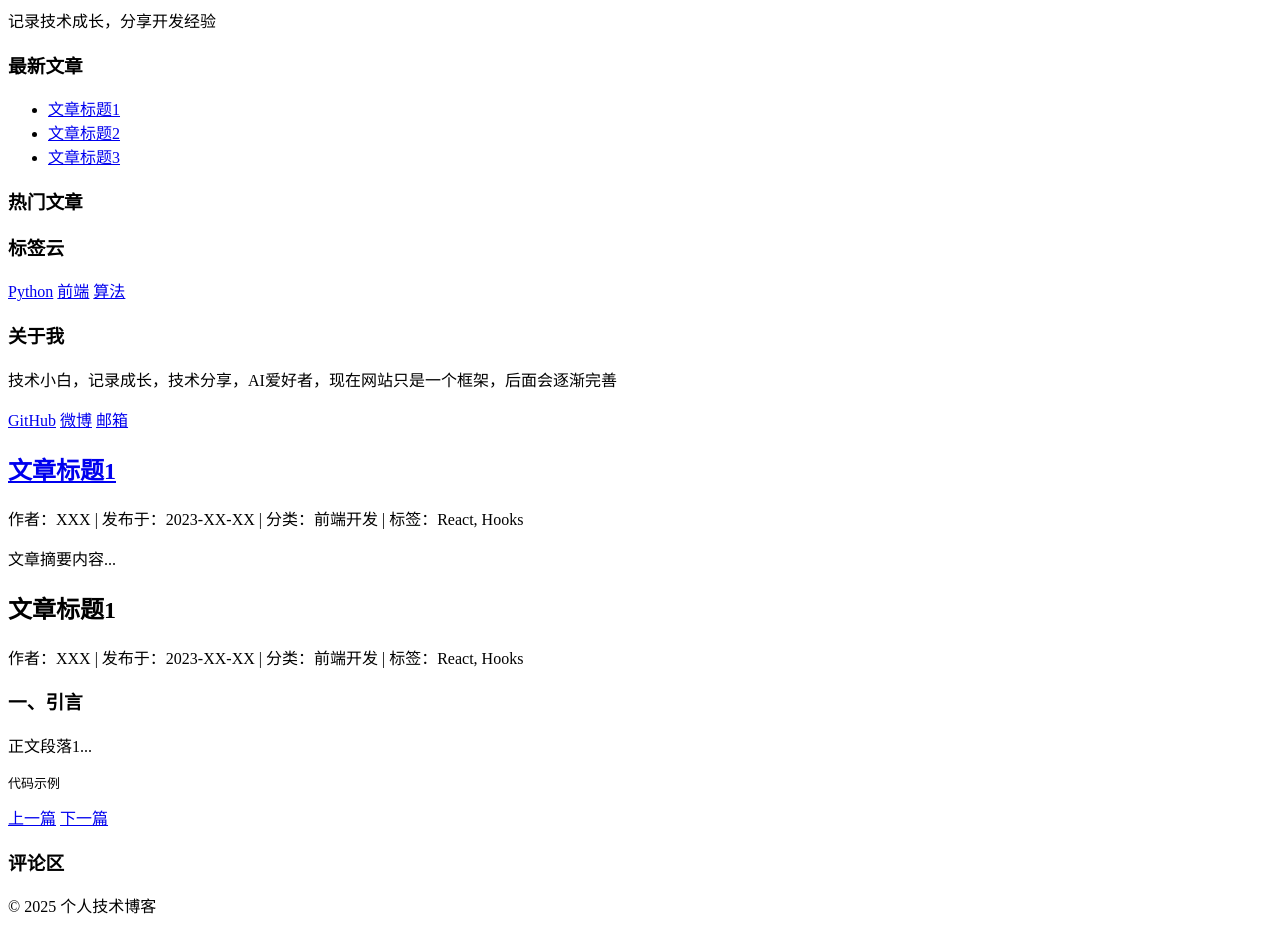
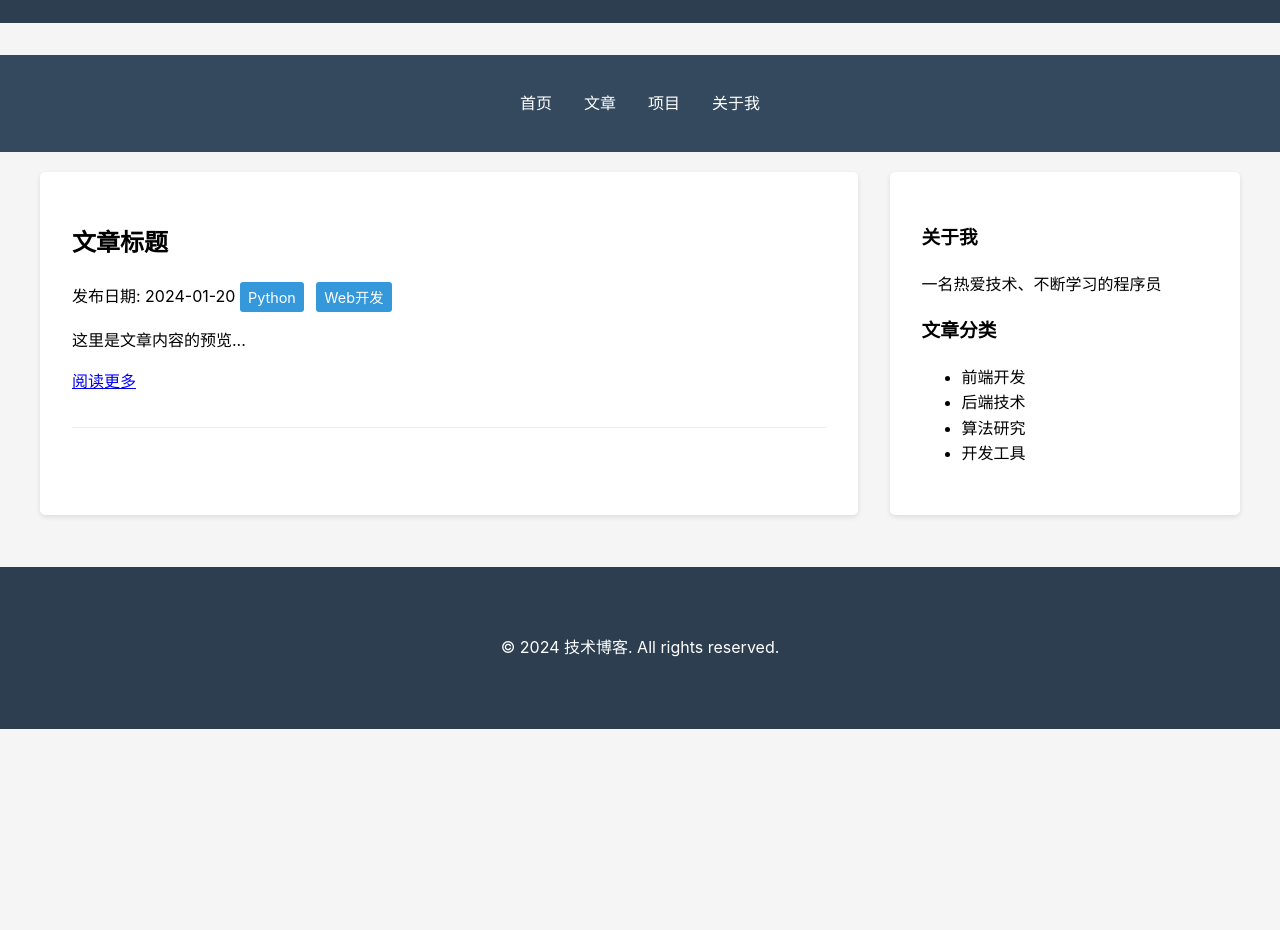
Before and after one commit to Bandwe/Bandwe.github.io, a plain HTML site: page index.html in a window 1280 px wide. Shown: the part 217-1147 px from the top of the page. After the commit the page ends 946 px from the top, so only its background shows below. Drawn offline with Linux system fonts and the light colour scheme.

Commit message:
Update index.html

```diff
--- a/index.html
+++ b/index.html
@@ -3,107 +3,156 @@
 <head>
     <meta charset="UTF-8">
     <meta name="viewport" content="width=device-width, initial-scale=1.0">
-    <meta name="description" content="个人技术博客 - 分享技术成长与思考">
-    <meta name="keywords" content="技术博客,编程,前端,后端,开发笔记">
-    <link rel="stylesheet" href="style.css"> <!-- 引入CSS样式表 -->
-    <title>个人技术博客 - 我的技术成长之路</title>
+    <title>程序员技术博客</title>
+    <style>
+        body {
+            font-family: -apple-system, BlinkMacSystemFont, "Segoe UI", Roboto, "Helvetica Neue", Arial, sans-serif;
+            line-height: 1.6;
+            margin: 0;
+            padding: 0;
+            background-color: #f5f5f5;
+        }
+
+        .container {
+            max-width: 1200px;
+            margin: 0 auto;
+            padding: 20px;
+        }
+
+        header {
+            background-color: #2c3e50;
+            color: white;
+            padding: 2rem 0;
+            margin-bottom: 2rem;
+        }
+
+        .header-content {
+            text-align: center;
+        }
+
+        nav {
+            background-color: #34495e;
+            padding: 1rem 0;
+        }
+
+        nav ul {
+            list-style: none;
+            padding: 0;
+            margin: 0;
+            display: flex;
+            justify-content: center;
+        }
+
+        nav ul li {
+            margin: 0 1rem;
+        }
+
+        nav ul li a {
+            color: white;
+            text-decoration: none;
+        }
+
+        main {
+            display: grid;
+            grid-template-columns: 7fr 3fr;
+            gap: 2rem;
+        }
+
+        .blog-posts {
+            background-color: white;
+            padding: 2rem;
+            border-radius: 5px;
+            box-shadow: 0 2px 5px rgba(0,0,0,0.1);
+        }
+
+        .sidebar {
+            background-color: white;
+            padding: 2rem;
+            border-radius: 5px;
+            box-shadow: 0 2px 5px rgba(0,0,0,0.1);
+        }
+
+        article {
+            margin-bottom: 2rem;
+            padding-bottom: 2rem;
+            border-bottom: 1px solid #eee;
+        }
+
+        footer {
+            text-align: center;
+            padding: 2rem 0;
+            background-color: #2c3e50;
+            color: white;
+            margin-top: 2rem;
+        }
+
+        .tag {
+            display: inline-block;
+            background-color: #3498db;
+            color: white;
+            padding: 0.2rem 0.5rem;
+            border-radius: 3px;
+            margin-right: 0.5rem;
+            font-size: 0.9rem;
+        }
+    </style>
 </head>
-
 <body>
-    <!-- 头部导航 -->
     <header>
-        <nav>
-            <ul>
-                <li><a href="#">首页</a></li>
-                <li><a href="#">分类</a></li>
-                <li><a href="#">标签</a></li>
-                <li><a href="#">关于我</a></li>
-                <li><a href="#">归档</a></li>
-            </ul>
-        </nav>
-        <h1>我的技术博客</h1>
-        <p>记录技术成长，分享开发经验</p>
+        <div class="container header-content">
+            <h1>技术探索之路</h1>
+            <p>分享编程经验，记录技术成长</p>
+        </div>
     </header>
 
-    <!-- 侧边栏 -->
-    <aside>
-        <div class="widget">
-            <h3>最新文章</h3>
+    <nav>
+        <div class="container">
             <ul>
-                <li><a href="#">文章标题1</a></li>
-                <li><a href="#">文章标题2</a></li>
-                <li><a href="#">文章标题3</a></li>
+                <li><a href="#home">首页</a></li>
+                <li><a href="#articles">文章</a></li>
+                <li><a href="#projects">项目</a></li>
+                <li><a href="#about">关于我</a></li>
             </ul>
         </div>
+    </nav>
 
-        <div class="widget">
-            <h3>热门文章</h3>
-            <!-- 使用动态数据填充 -->
+    <div class="container">
+        <main>
+            <section class="blog-posts">
+                <article>
+                    <h2>文章标题</h2>
+                    <div class="meta">
+                        <span>发布日期: 2024-01-20</span>
+                        <span class="tag">Python</span>
+                        <span class="tag">Web开发</span>
+                    </div>
+                    <p>这里是文章内容的预览...</p>
+                    <a href="#read-more">阅读更多</a>
+                </article>
+            </section>
+
+            <aside class="sidebar">
+                <div class="about-me">
+                    <h3>关于我</h3>
+                    <p>一名热爱技术、不断学习的程序员</p>
+                </div>
+                <div class="categories">
+                    <h3>文章分类</h3>
+                    <ul>
+                        <li>前端开发</li>
+                        <li>后端技术</li>
+                        <li>算法研究</li>
+                        <li>开发工具</li>
+                    </ul>
+                </div>
+            </aside>
+        </main>
+    </div>
+
+    <footer>
+        <div class="container">
+            <p>© 2024 技术博客. All rights reserved.</p>
         </div>
-
-        <div class="widget">
-            <h3>标签云</h3>
-            <a href="#">Python</a>
-            <a href="#">前端</a>
-            <a href="#">算法</a>
-            <!-- 更多标签 -->
-        </div>
-
-        <div class="widget">
-            <h3>关于我</h3>
-            <p>技术小白，记录成长，技术分享，AI爱好者，现在网站只是一个框架，后面会逐渐完善</p>
-            <a href="#">GitHub</a>
-            <a href="#">微博</a>
-            <a href="#">邮箱</a>
-        </div>
-    </aside>
-
-    <!-- 主内容区 -->
-    <main>
-        <!-- 文章列表页 -->
-        <div class="post-list">
-            <article>
-                <h2><a href="#">文章标题1</a></h2>
-                <p class="meta">作者：XXX | 发布于：2023-XX-XX | 分类：前端开发 | 标签：React, Hooks</p>
-                <p>文章摘要内容...</p>
-            </article>
-
-            <!-- 更多文章 -->
-        </div>
-
-        <!-- 文章详情页（示例） -->
-        <div class="post-detail">
-            <h2>文章标题1</h2>
-            <p class="meta">作者：XXX | 发布于：2023-XX-XX | 分类：前端开发 | 标签：React, Hooks</p>
-
-            <div class="content">
-                <!-- 文章正文内容（Markdown格式或HTML） -->
-                <h3>一、引言</h3>
-                <p>正文段落1...</p>
-                <pre><code>代码示例</code></pre>
-                <!-- 更多章节 -->
-            </div>
-
-            <div class="pagination">
-                <a href="#">上一篇</a>
-                <a href="#">下一篇</a>
-            </div>
-
-            <!-- 评论框（使用第三方服务如Disqus，或自行开发） -->
-            <div id="comment-section">
-                <h3>评论区</h3>
-                <!-- 加载评论系统 -->
-            </div>
-        </div>
-    </main>
-
-    <!-- 页脚 -->
-    <footer>
-        <p>&copy; 2025 个人技术博客</p>
-        <p>联系邮箱：cnhjr@foxmail.com</p>
     </footer>
-
-    <!-- 引入JavaScript（如第三方评论系统、统计分析等） -->
-    <script src="script.js"></script>
 </body>
 </html>
```
